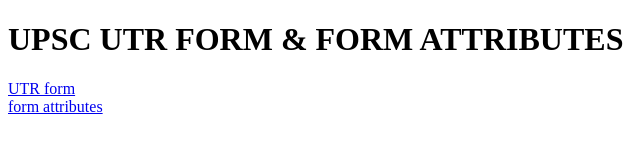
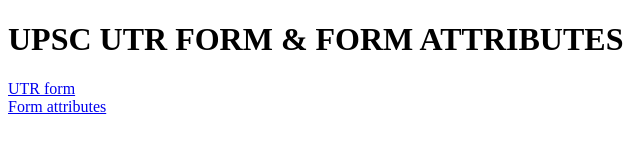
Before and after one commit to datti-hemakumar/day18, a plain HTML site: page index.html in a window 1280 px wide. Shown: the full height of the page, 0-640 px from the left. Drawn offline with Linux system fonts and the light colour scheme.

Commit message:
change index

```diff
--- a/index.html
+++ b/index.html
@@ -8,6 +8,6 @@
 <body>
     <h1>UPSC UTR FORM & FORM ATTRIBUTES</h1>
     <a href="./UTR.html">UTR form</a><br>
-    <a href="./all.html">form attributes</a>
+    <a href="./all.html">Form attributes</a>
 </body>
 </html>
```
